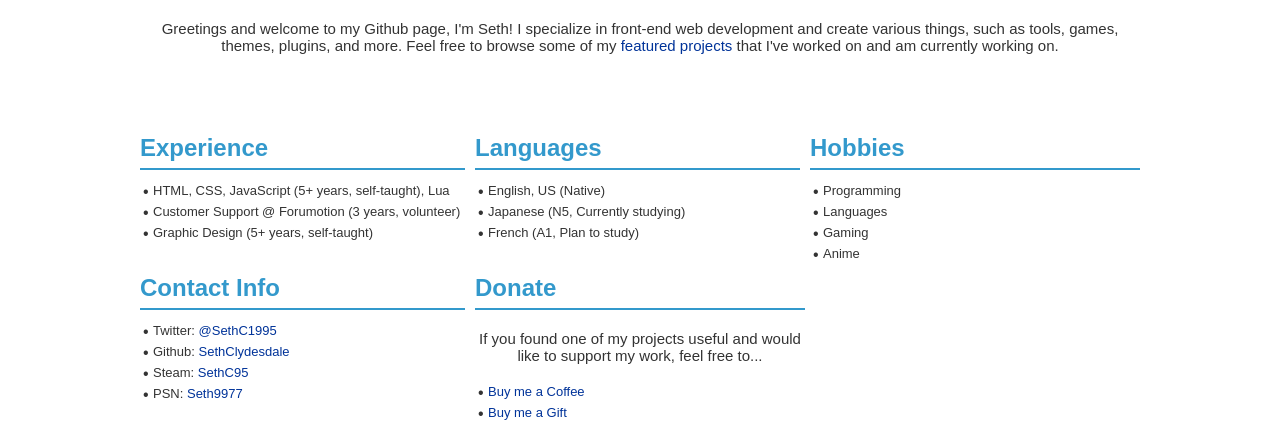
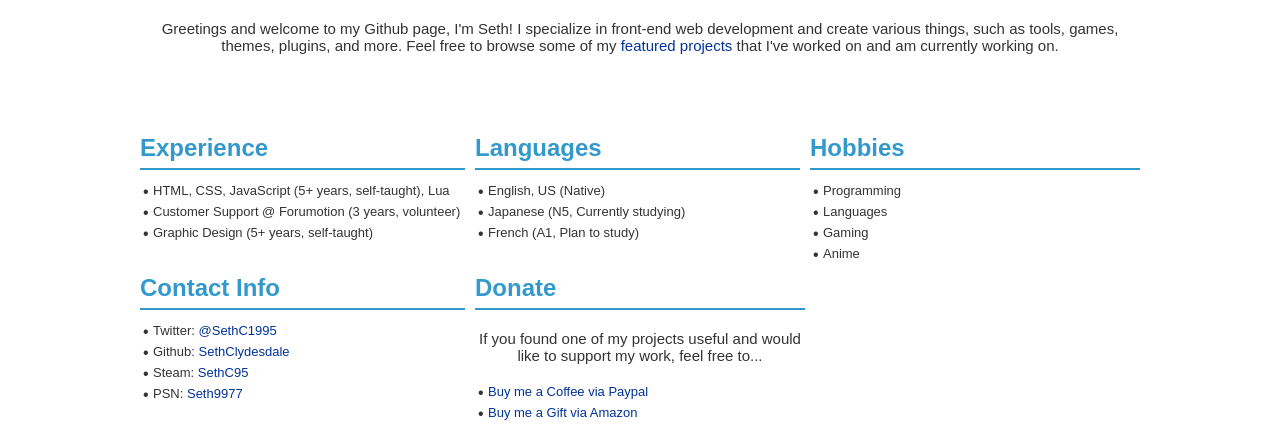
Before and after one commit to SethClydesdale/sethclydesdale.github.io, a plain HTML site: page index.html in a window 1280 px wide. Shown: the part 375-800 px from the top of the page. Drawn offline with Linux system fonts and the light colour scheme; a script that the page names is missing.

Commit message:
update tip info

```diff
--- a/index.html
+++ b/index.html
@@ -86,8 +86,8 @@
             <h2 class="section-title" id="main-tips">Donate</h2>
             <p class="center">If you found one of my projects useful and would like to support my work, feel free to...</p>
             <ul>
-              <li><a href="https://paypal.me/sethc95/">Buy me a Coffee</a></li>
-              <li><a href="https://www.amazon.com/hz/wishlist/ls/S7YILFHYK0IZ">Buy me a Gift</a></li>
+              <li><a href="https://paypal.me/sethc95/">Buy me a Coffee via Paypal</a></li>
+              <li><a href="https://www.amazon.com/hz/wishlist/ls/S7YILFHYK0IZ">Buy me a Gift via Amazon</a></li>
             </ul>
           </div>
         </div>
```
